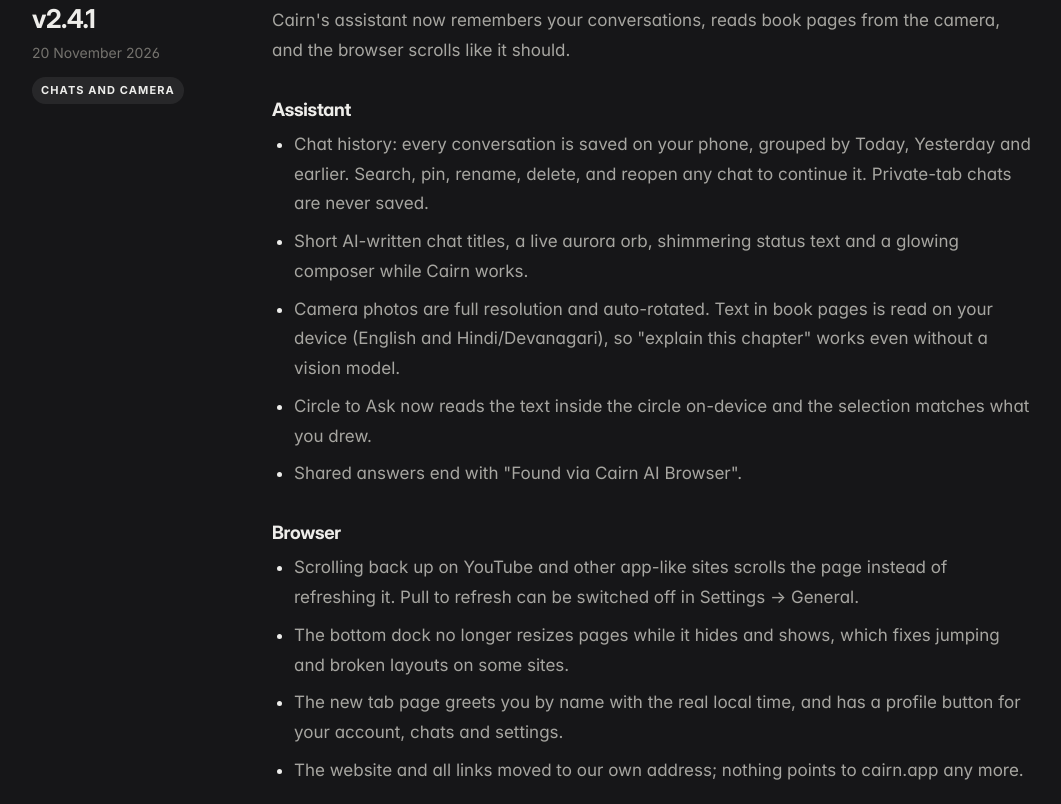
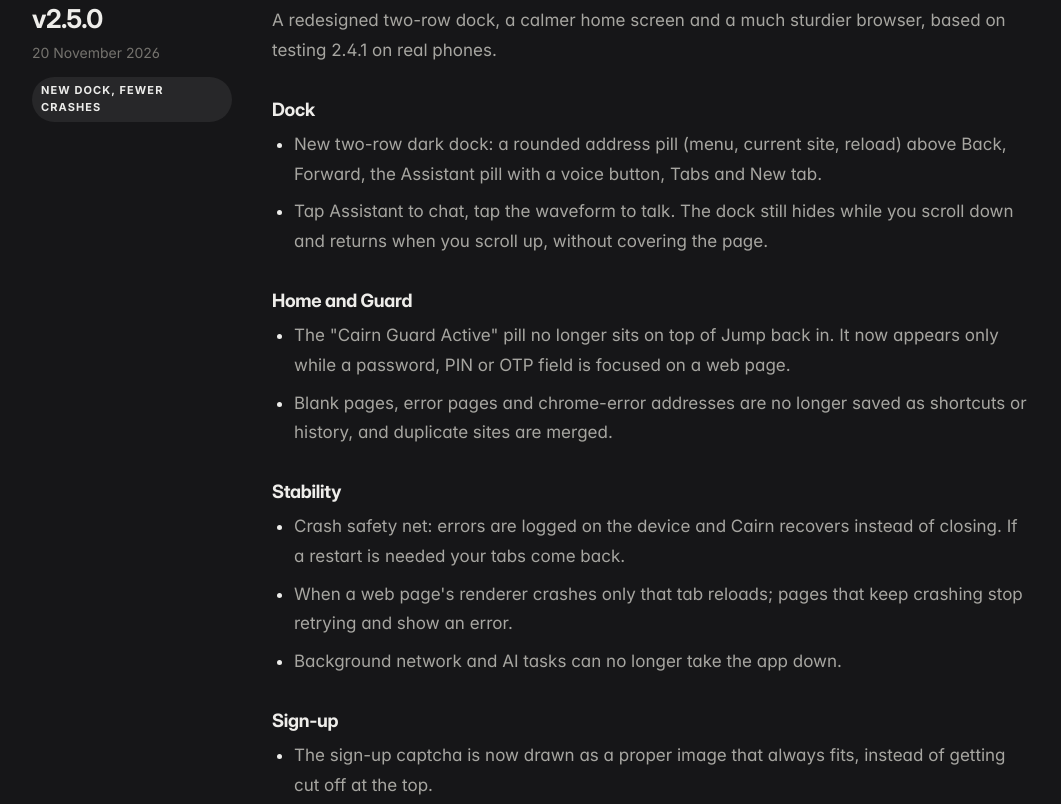
Before and after one commit to jangidpranshu1989-create/cairn, a plain HTML site: page changelog.html in a window 1280 px wide. Shown: the part 420-1224 px from the top of the page, without its empty margins (48-1109 px from the left). Drawn offline with Linux system fonts and the light colour scheme.

Commit message:
Website: Cairn 2.5.0 changelog and downloads
Co-authored-by: Perplexity <noreply@perplexity.ai>

```diff
--- a/changelog.html
+++ b/changelog.html
@@ -41,6 +41,30 @@
 
 <section class="sec" style="padding-top:16px">
   <div class="wrap log">
+    <article class="rv">
+      <div><div class="ver">v2.5.0</div><time datetime="2026-11-20">20 November 2026</time><span class="tag">New dock, fewer crashes</span></div>
+      <div class="prose">
+        <p>A redesigned two-row dock, a calmer home screen and a much sturdier browser, based on testing 2.4.1 on real phones.</p>
+        <h3>Dock</h3>
+        <ul>
+          <li>New two-row dark dock: a rounded address pill (menu, current site, reload) above Back, Forward, the Assistant pill with a voice button, Tabs and New tab.</li>
+          <li>Tap Assistant to chat, tap the waveform to talk. The dock still hides while you scroll down and returns when you scroll up, without covering the page.</li>
+        </ul>
+        <h3>Home and Guard</h3>
+        <ul>
+          <li>The "Cairn Guard Active" pill no longer sits on top of Jump back in. It now appears only while a password, PIN or OTP field is focused on a web page.</li>
+          <li>Blank pages, error pages and chrome-error addresses are no longer saved as shortcuts or history, and duplicate sites are merged.</li>
+        </ul>
+        <h3>Stability</h3>
+        <ul>
+          <li>Crash safety net: errors are logged on the device and Cairn recovers instead of closing. If a restart is needed your tabs come back.</li>
+          <li>When a web page's renderer crashes only that tab reloads; pages that keep crashing stop retrying and show an error.</li>
+          <li>Background network and AI tasks can no longer take the app down.</li>
+        </ul>
+        <h3>Sign-up</h3>
+        <ul><li>The sign-up captcha is now drawn as a proper image that always fits, instead of getting cut off at the top.</li></ul>
+      </div>
+    </article>
     <article class="rv">
       <div><div class="ver">v2.4.1</div><time datetime="2026-11-20">20 November 2026</time><span class="tag">Chats and camera</span></div>
       <div class="prose">
@@ -180,7 +204,7 @@
     <div><h4>Company</h4><ul><li><a href="about.html">About</a></li><li><a href="contact.html">Contact</a></li><li><a href="security.html">Security</a></li></ul></div>
     <div><h4>Legal</h4><ul><li><a href="privacy.html">Privacy policy</a></li><li><a href="terms.html">Terms of service</a></li><li><a href="security.html#disclosure">Responsible disclosure</a></li></ul></div>
   </div>
-  <div class="base"><span>© <span data-year>2026</span> Cairn. All rights reserved.</span><span>v2.4.1 · Built with Groq &amp; NVIDIA NIM</span></div>
+  <div class="base"><span>© <span data-year>2026</span> Cairn. All rights reserved.</span><span>v2.5.0 · Built with Groq &amp; NVIDIA NIM</span></div>
 </div></footer>
 <script src="assets/site.js" defer></script>
 </body>
```
Also changed, not shown: 404.html (+1 -1 lines), about.html (+1 -1 lines), contact.html (+1 -1 lines), download.html (+2 -2 lines), features.html (+1 -1 lines), index.html (+1 -1 lines), pricing.html (+1 -1 lines), privacy.html (+1 -1 lines), security.html (+1 -1 lines), terms.html (+1 -1 lines).
